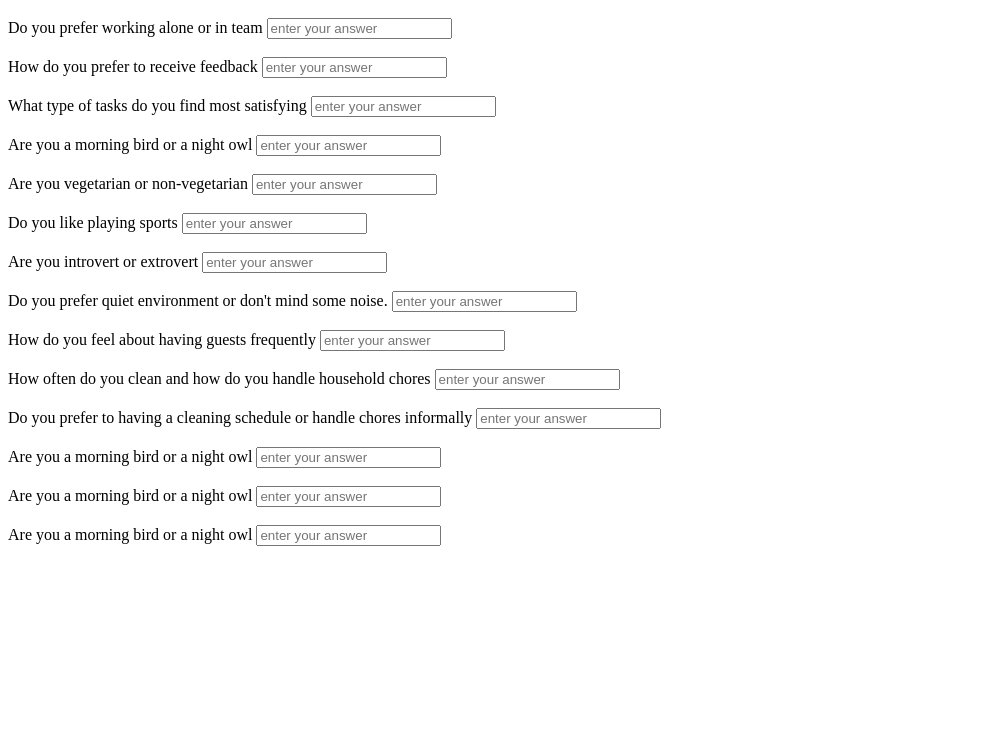
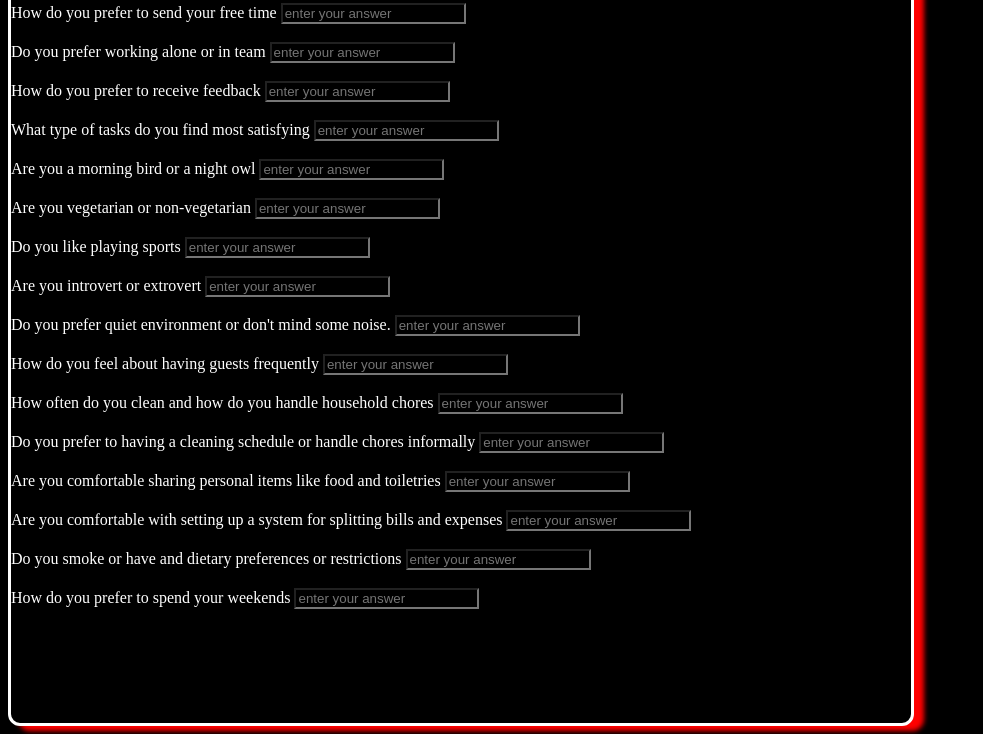
Before and after one commit to pratham27-pro/eazypg, a plain HTML site: page form.html in a window 1280 px wide. Shown: the part 88-822 px from the top of the page, without its empty margins (0-983 px from the left). Before the commit the page ends 800 px from the top, so only its background shows below. Drawn offline with Linux system fonts and the light colour scheme.

Commit message:
form added

```diff
--- /dev/null
+++ b/form.css
@@ -0,0 +1,12 @@
+*{
+    background-color: rgb(0, 0, 0);
+    color: white;
+}
+
+div{
+    border: solid white;
+    border-radius: 12px;
+    box-shadow: 10px 5px 5px red;
+    height: 800px;
+    width: 900px;
+}
--- a/form.html
+++ b/form.html
@@ -4,10 +4,11 @@
     <meta charset="UTF-8">
     <meta name="viewport" content="width=device-width, initial-scale=1.0">
     <title>Document</title>
+    <link rel="stylesheet" href="form.css">
 </head>
 <body>
     <div id="compatibilityform">
-        <h2>Fill this form to find your most compatible match</h2>
+        <h1>Fill this form to find your most compatible match</h1>
         <form>
             <label for="q1">How do you prefer to send your free time</label>
             <input type="text" id="q1" placeholder="enter your answer">
@@ -36,23 +37,26 @@
             <label for="q9">Do you prefer quiet environment or don't mind some noise.</label>
             <input type="text" id="q9" placeholder="enter your answer">
             <br><br>
-            <label for="q5">How do you feel about having guests frequently</label>
-            <input type="text" id="q5" placeholder="enter your answer">
+            <label for="q10">How do you feel about having guests frequently</label>
+            <input type="text" id="q10" placeholder="enter your answer">
             <br><br>
-            <label for="q5">How often do you clean and how do you handle household chores</label>
-            <input type="text" id="q5" placeholder="enter your answer">
+            <label for="q11">How often do you clean and how do you handle household chores</label>
+            <input type="text" id="q11" placeholder="enter your answer">
             <br><br>
-            <label for="q5">Do you prefer to having a cleaning schedule or handle chores informally</label>
-            <input type="text" id="q5" placeholder="enter your answer">
+            <label for="q12">Do you prefer to having a cleaning schedule or handle chores informally</label>
+            <input type="text" id="q12" placeholder="enter your answer">
             <br><br>
-            <label for="q5">Are you a morning bird or a night owl</label>
-            <input type="text" id="q5" placeholder="enter your answer">
+            <label for="q13">Are you comfortable sharing personal items like food and toiletries</label>
+            <input type="text" id="q13" placeholder="enter your answer">
             <br><br>
-            <label for="q5">Are you a morning bird or a night owl</label>
-            <input type="text" id="q5" placeholder="enter your answer">
+            <label for="q14">Are you comfortable with setting up a system for splitting bills and expenses</label>
+            <input type="text" id="q14" placeholder="enter your answer">
             <br><br>
-            <label for="q5">Are you a morning bird or a night owl</label>
-            <input type="text" id="q5" placeholder="enter your answer">
+            <label for="q15">Do you smoke or have and dietary preferences or restrictions</label>
+            <input type="text" id="q15" placeholder="enter your answer">
+            <br><br>
+            <label for="q16">How do you prefer to spend your weekends</label>
+            <input type="text" id="q16" placeholder="enter your answer">
         </form>
     </div>
 </body>
```
